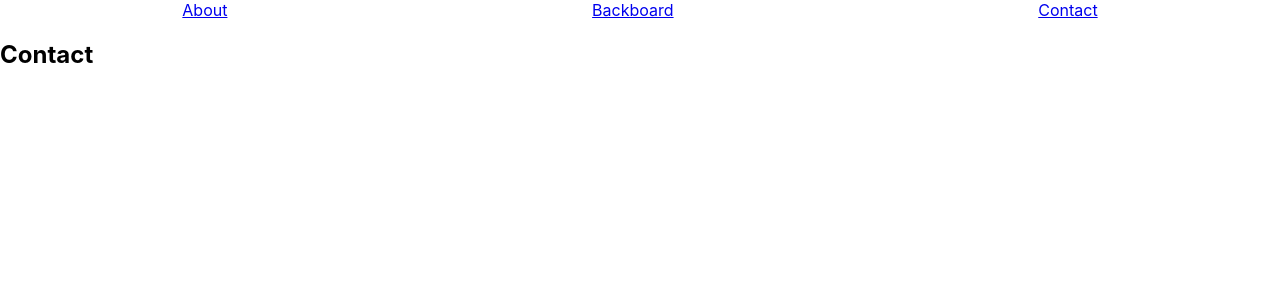
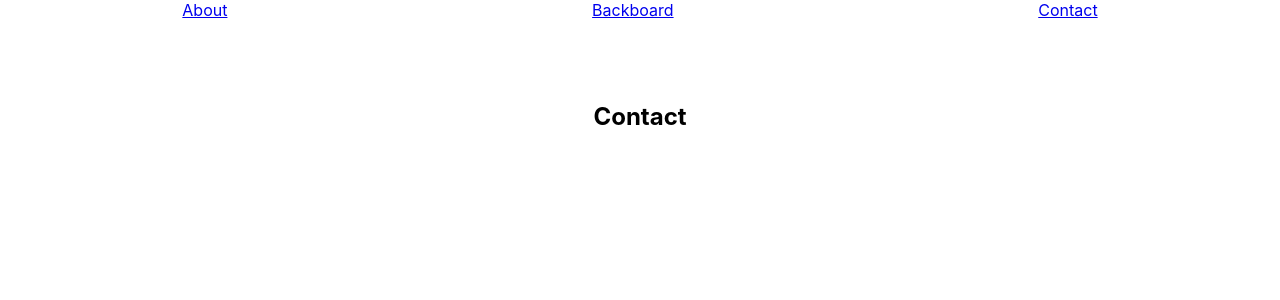
Before and after one commit to spinosajoseph/TheBackboard, a React (Create React App) app in the folder my-app/: page /contact in a window 1280 px wide. Shown: the top 300 px of the page. Built offline with nearby package versions, Linux system fonts and the light colour scheme.

Commit message:
start contact

```diff
--- a/my-app/src/pages/Contact.tsx
+++ b/my-app/src/pages/Contact.tsx
@@ -1,5 +1,8 @@
 import React from "react";
+import { PageLayout } from "../components/PageLayout";
 
 export const Contact: React.FC = () => {
-  return <h2>Contact</h2>;
+  return (
+    <PageLayout title="Contact" />
+  );
 };
```
